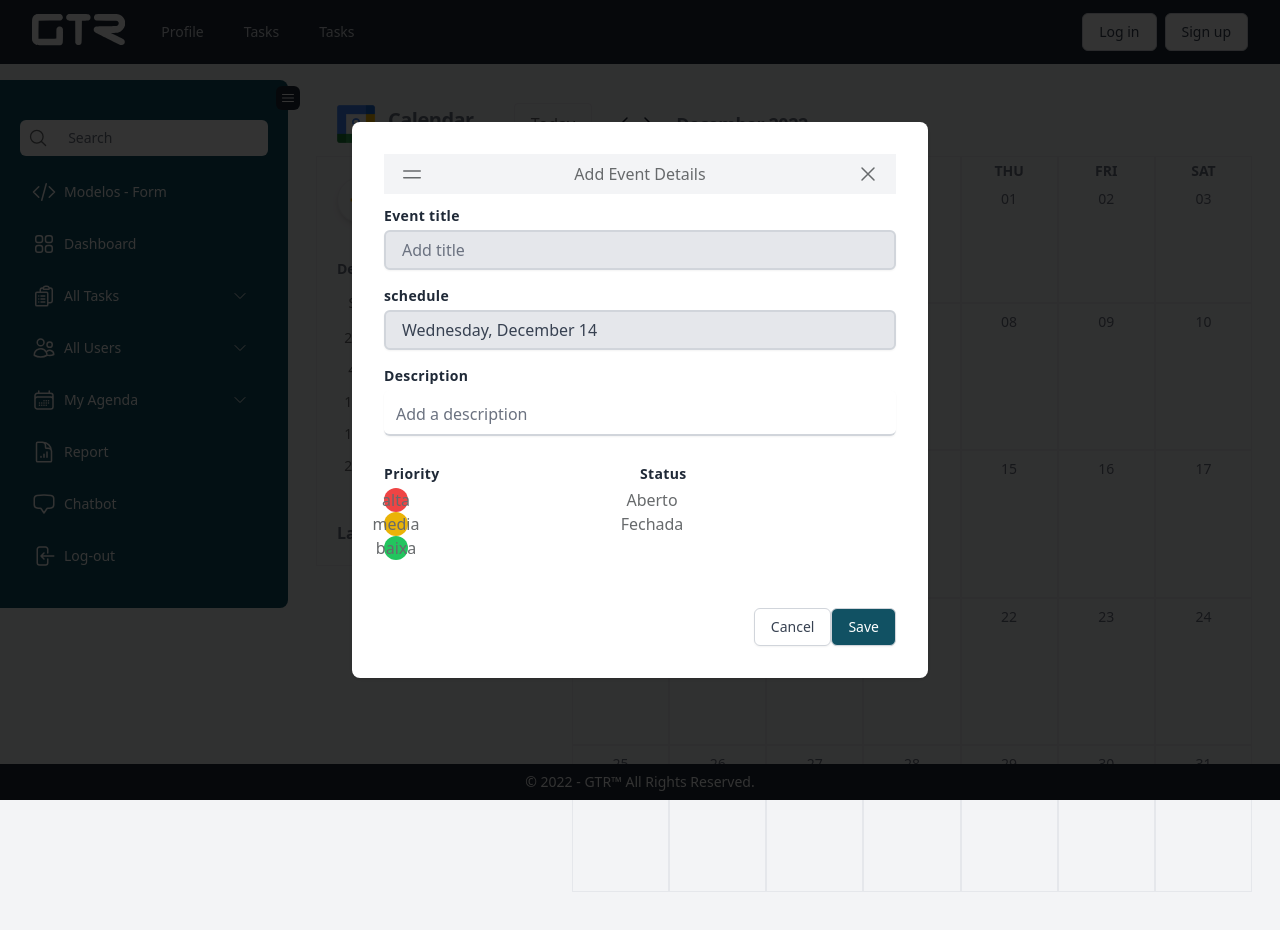
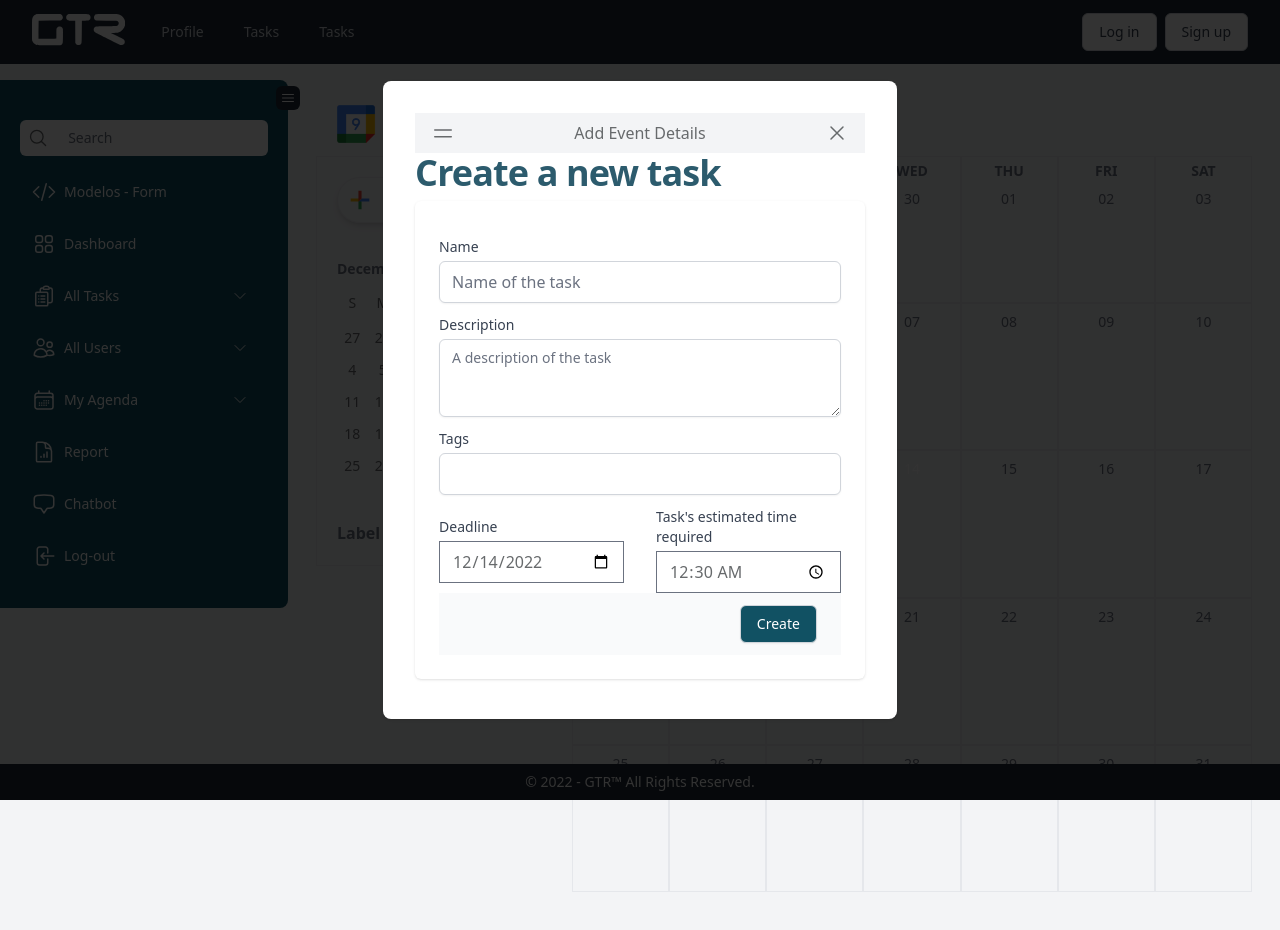
Before and after one commit to DemetriusJayme/GTR_FRONT, a React (Create React App) app: page /agenda in a window 1280 px wide. Both pictures are taken after a click on the button "Create". Shown: the top 930 px of the page. Built offline with nearby package versions, Linux system fonts and the light colour scheme.

Commit message:
modificado janela de criação de tarefa usuário, para ficar mais parecido com a janela do task do gestor

```diff
--- a/src/components/calendar/Day.js
+++ b/src/components/calendar/Day.js
@@ -1,5 +1,5 @@
 import dayjs from "dayjs";
-import React, { useContext, useState, useEffect } from "react";
+import React, { useContext, useState, useEffect, Link } from "react";
 import GlobalContext from "../../contexts/GlobalContext";
 
 export default function Day({ day, rowIdx }) {
@@ -9,7 +9,6 @@ export default function Day({ day, rowIdx }) {
     monthIndex,
     setShowEventModal,
     filteredEvents,
-    setSelectedEvent,
   } = useContext(GlobalContext);
 
   useEffect(() => {
@@ -60,7 +59,7 @@ export default function Day({ day, rowIdx }) {
         {dayEvents.map((evt, idx) => (
           <div
             key={idx}
-            onClick={() => setSelectedEvent(evt)}
+            onClick={() => <Link to="/task/nefw"></Link>}
             className={`${evt.label} p-1 text-gray-800 text-xs rounded mb-1 truncate text-center md:text-left mx-1`}
           >
             {evt.title}
--- a/src/components/calendar/EventModal.js
+++ b/src/components/calendar/EventModal.js
@@ -1,19 +1,22 @@
-import React, { useContext, useState } from "react";
 import GlobalContext from "../../contexts/GlobalContext";
-
-const labelsClasses = [
-  "alta",
-  "media",
-  "baixa",
-];
-
-const labelsClassesStatus = [
-  "Aberto",
-  "Fechada"
-];
-
+import { useContext, useState } from "react";
+import { AuthContext } from "../../contexts/authContext";
+import api from "../../api/api";
+import Tags from "../../components/task/Tags";
 
 export default function EventModal() {
+  const { loggedInUser } = useContext(AuthContext);
+  const [form, setForm] = useState({
+    description: "",
+    name: "",
+    deadline: new Date(),
+    estimated: "00:30",
+    priority: "regular",
+    status: "started",
+    // annex: [],
+    tags: [],
+  });
+
   const {
     setShowEventModal,
     daySelected,
@@ -21,42 +24,32 @@ export default function EventModal() {
     selectedEvent,
   } = useContext(GlobalContext);
 
-  const [title, setTitle] = useState(
-    selectedEvent ? selectedEvent.title : ""
-  );
-  const [description, setDescription] = useState(
-    selectedEvent ? selectedEvent.description : ""
-  );
-
-  const [selectedLabel, setSelectedLabel] = useState(
-    selectedEvent
-      ? labelsClasses.find((lbl) => lbl === selectedEvent.label)
-      : labelsClasses
-  );
+  function handleChange({ target: { name, value } }) {
+    setForm({ ...form, [name]: value });
+  }
 
   function handleSubmit(e) {
     e.preventDefault();
-    const calendarEvent = {
+    e.stopPropagation();
 
-      title,
-      description,
-      label: selectedLabel,
-      day: daySelected.valueOf(),
-      id: selectedEvent ? selectedEvent.id : Date.now(),
-    };
-    if (selectedEvent) {
-      dispatchCalEvent({ type: "update", payload: calendarEvent });
-    } else {
-      dispatchCalEvent({ type: "push", payload: calendarEvent });
+    async function sendTask() {
+      try {
+        let response = await api.post("/task/new", form);
+        console.log(response);
+      } catch (error) {
+        console.log(error);
       }
+    }
+    sendTask();
 
     setShowEventModal(false);
   }
+
   return (
     <div style={{ backgroundColor: "rgba(0, 0, 0, 0.8)" }} className="fixed z-40 top-0 right-0 left-0 bottom-0 h-full w-full">
 
       <div className="h-screen w-full fixed left-0 top-0 flex justify-center items-center">
-        <form className="shadow rounded-lg bg-white overflow-hidden block p-8">
+        <div className="shadow rounded-lg bg-white overflow-hidden block p-8">
           <header className="bg-gray-100 px-4 py-2 flex justify-between items-center">
 
             <svg xmlns="http://www.w3.org/2000/svg" fill="none" viewBox="0 0 24 24" strokeWidth="1.5" stroke="currentColor" className="w-6 h-6">
@@ -87,113 +80,69 @@ export default function EventModal() {
               </button>
             </div>
           </header>
-          <div>
-            <div>
-              <div className="mb-4">
-                <label htmlFor="title" className="text-gray-800 block mb-1 font-bold text-sm tracking-wide">Event title</label>
+          <>
+            <h1>Create a new task</h1>
+            <section className="overflow-visible">
+              <form onSubmit={handleSubmit}>
+                <div className="gap-x-8 flex flex-wrap sm:flex-nowrap items-center">
+                  <div className="w-full">
+                    <label htmlFor="name">Name</label>
                     <input
-                  id="title"
                       type="text"
-                  name="title"
-                  placeholder="Add title"
-                  value={title}
+                      name="name"
+                      id="name"
+                      placeholder="Name of the task"
                       required
-                  className="bg-gray-200 appearance-none border-2 border-gray-200 rounded-lg w-full py-2 px-4 text-gray-700 leading-tight focus:outline-none focus:bg-white focus:border-blue-500"
-                  onChange={(e) => setTitle(e.target.value)}
+                      value={form.name}
+                      onChange={handleChange}
                     />
                   </div>
-              <div className="mb-4">
-                <label htmlFor="schedule" className="text-gray-800 block mb-1 font-bold text-sm tracking-wide">schedule</label>
+
+                </div>
+                <label htmlFor="description">Description</label>
+                <textarea
+                  id="description"
+                  name="description"
+                  rows={3}
+                  placeholder="A description of the task"
+                  value={form.description}
+                  onChange={handleChange}
+                />
+                <Tags onChange={handleChange} selected={form.tags} />
+                <div className="gap-x-8 flex flex-wrap sm:flex-nowrap items-center">
+                  <div className="w-full">
+                    <label htmlFor="deadline">Deadline</label>
                     <input
-                  id="schedule"
-                  type="text"
-                  name="schedule"
-                  value={daySelected.format("dddd, MMMM DD")}
-                  required
-                  readOnly
-                  className="bg-gray-200 appearance-none border-2 border-gray-200 rounded-lg w-full py-2 px-4 text-gray-700 leading-tight focus:outline-none focus:bg-white focus:border-blue-500"
-                  x-model="event_date"
+                      type="date"
+                      name="deadline"
+                      id="deadline"
+                      className="w-full"
+                      value={daySelected.format('YYYY-MM-DD')}
+                      onChange={handleChange}
                     />
                   </div>
-              <div className="mb-4">
-                <label htmlFor="description" className="text-gray-800 block mb-1 font-bold text-sm tracking-wide">Description</label>
+                  <div className="w-full">
+                    <label htmlFor="estimated">Task's estimated time required</label>
                     <input
-                  id="description"
-                  type="text"
-                  name="description"
-                  placeholder="Add a description"
-                  defaultValue={description}
-                  required
-                  className="pt-3 border-0 text-sm md:text-base text-gray-600 pb-2 w-full border-b-2 border-gray-200 focus:outline-none focus:ring-0 focus:border-blue-500"
-                  onChange={(e) => setDescription(e.target.value)}
+                      type="time"
+                      name="estimated"
+                      id="estimated"
+                      className="w-full"
+                      value={form.estimated}
+                      min="00:05"
+                      onChange={handleChange}
                     />
                   </div>
-              <div className="inline-block w-64 mb-4">
-                <label className="text-gray-800 block mb-1 font-bold text-sm tracking-wide">Priority</label>
-                <div className="relative">
-                  <div className="flex gap-x-2 flex-col">
-                    {labelsClasses.map((lblClass, i) => (
-                      <div>
-                        <span
-                          key={lblClass}
-                          onClick={() => setSelectedLabel(lblClass)}
-                          className={`${lblClass} w-6 h-6 rounded-full flex items-center justify-center cursor-pointer`}
-                        >
-                          {selectedLabel === lblClass && (
-                            <span className="material-icons-outlined text-white text-sm">
-                              +
-                            </span>
-                          )}
-                          <span>{lblClass}</span>
-                        </span>
-
                 </div>
-                    ))}
-                  </div>
-                </div>
-              </div>
-              <div className="inline-block w-64 mb-4">
-                <label className="text-gray-800 block mb-1 font-bold text-sm tracking-wide">Status</label>
-                <div className="relative">
-                  <div className="flex gap-x-2 flex-col">
-                    {labelsClassesStatus.map((labelsClassesStatus, i) => (
-                      <div>
-                        <span
-                          key={labelsClassesStatus}
-                          onClick={() => setSelectedLabel(labelsClassesStatus)}
-                          className={`${labelsClassesStatus} w-6 h-6 rounded-full flex items-center justify-center cursor-pointer`}
-                        >
-                          {selectedLabel === labelsClassesStatus && (
-                            <span className="material-icons-outlined text-white text-sm">
-                              +
-                            </span>
-                          )}
-                          <span>{labelsClassesStatus}</span>
-                        </span>
-
-                      </div>
-                    ))}
-                  </div>
-                </div>
-              </div>
-            </div>
-          </div>
-          <div className="mt-8 text-right">
-            <button
-              className="btn"
-              onClick={() => setShowEventModal(false)}
-            >
-              Cancel
-            </button>
-            <button
-              className="btn-blue"
-              type="submit"
-              onClick={handleSubmit}
-            >
-              Save
+                <div className="area-button">
+                  <button type="submit" className="btn-blue">
+                    Create
                   </button>
                 </div>
-        </form >
+              </form>
+            </section>
+          </>
+        </div >
       </div >
     </div >
   );
--- a/src/contexts/GlobalContext.js
+++ b/src/contexts/GlobalContext.js
@@ -16,10 +16,6 @@ const GlobalContext = React.createContext({
   setLabels: () => {},
   labels: [],
   updateLabel: () => {},
-  setLabels2: () => {},
-  labels2: [],
-  updateLabel2: () => {},
-  filteredEvents: [],
 });
 
 export default GlobalContext;
```
Lines whose indentation alone changed are shown as unchanged.
